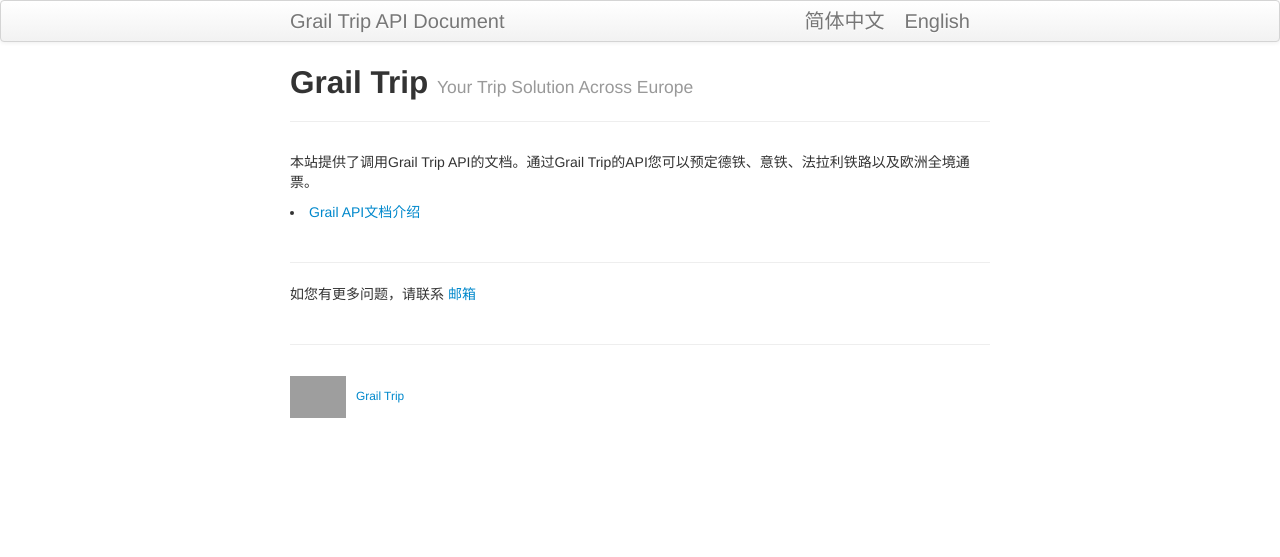
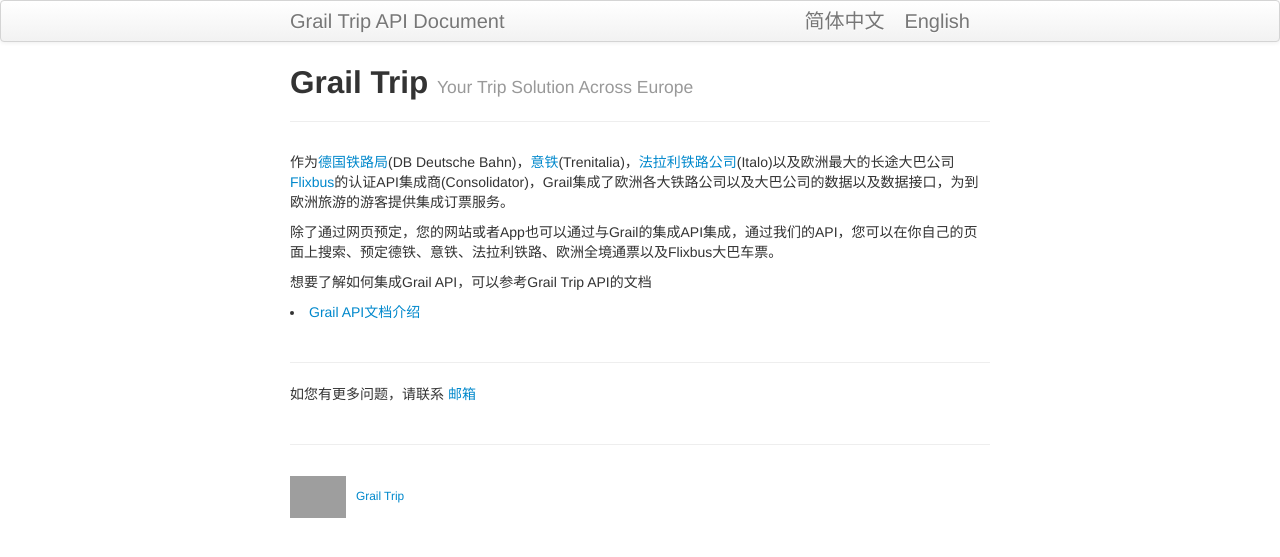
Before and after one commit to kyoangel/grailtrip, a Jekyll site: the page built from zh/index.md, in a window 1280 px wide. Shown: the top 557 px of the page. Built offline with Jekyll 4.4.1, drawn with Linux system fonts in a browser that asks for light colours; grey boxes are pictures that could not be loaded.

Commit message:
changed home page

```diff
--- a/zh/index.md
+++ b/zh/index.md
@@ -6,7 +6,11 @@ description: To help you book europe trip tickets include DBahn, Italo, and Tren
 locale: zh
 ---
 
-本站提供了调用Grail Trip API的文档。通过Grail Trip的API您可以预定德铁、意铁、法拉利铁路以及欧洲全境通票。
+作为[德国铁路局](https://www.bahn.com/i/view/index.shtml)(DB Deutsche Bahn)，[意铁](trenitalia.com)(Trenitalia)，[法拉利铁路公司](italotreno.it/en)(Italo)以及欧洲最大的长途大巴公司[Flixbus](flixbus.com)的认证API集成商(Consolidator)，Grail集成了欧洲各大铁路公司以及大巴公司的数据以及数据接口，为到欧洲旅游的游客提供集成订票服务。
+
+除了通过网页预定，您的网站或者App也可以通过与Grail的集成API集成，通过我们的API，您可以在你自己的页面上搜索、预定德铁、意铁、法拉利铁路、欧洲全境通票以及Flixbus大巴车票。
+
+想要了解如何集成Grail API，可以参考Grail Trip API的文档
 
 {% assign locale = page.locale%}
 {% assign pages = site.pages | where:"lang", page.locale%}
```
Also changed, not shown: en/index.md (+1 -1 lines).
